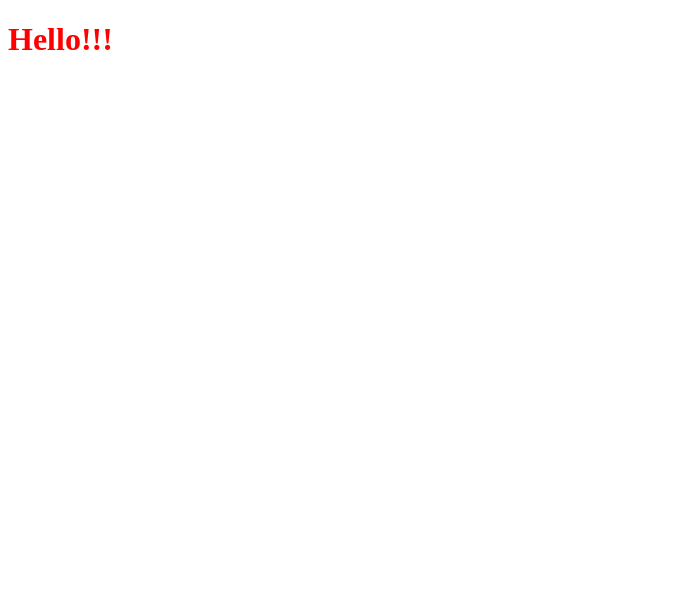
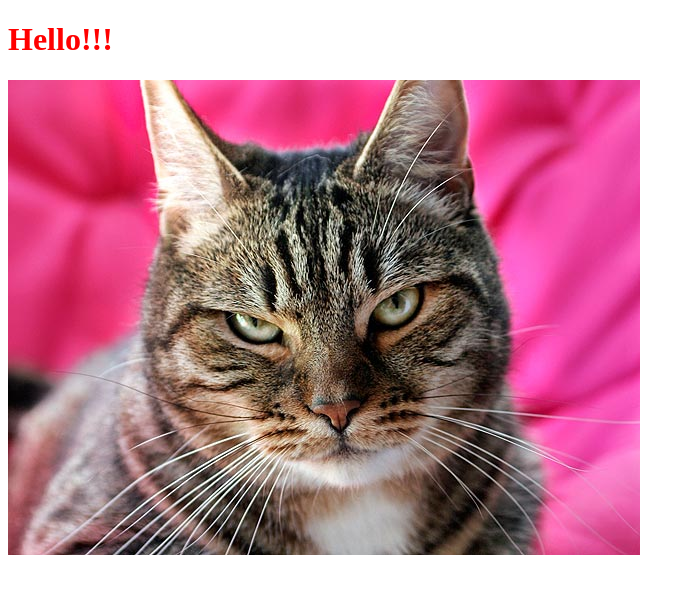
Before and after one commit to Wawel/WeatherWawel, a plain HTML site: page index.html in a window 1280 px wide. Shown: the whole page, without its empty margins (0-695 px from the left). Drawn offline with Linux system fonts and the light colour scheme.

Commit message:
add images

```diff
--- a/index.html
+++ b/index.html
@@ -2,10 +2,11 @@
 <html>
     <head>
         <meta charset="utf-8" />
-         <title>Weather Forecast App Revisited | Tutorialzine Demo</title>
-         <link rel="stylesheet" href="css/main.css" />
+        <title>Weather Forecast App Revisited | Tutorialzine Demo</title>
+        <link rel="stylesheet" href="css/main.css" />
     </head>
     <body>
-    <h1>Hello!!!</h1>
+        <h1>Hello!!!</h1>
+        <img src="images/1.jpg" alt="cat">
     </body>
 </html>
```
Also changed, not shown: images/1.jpg (added).
